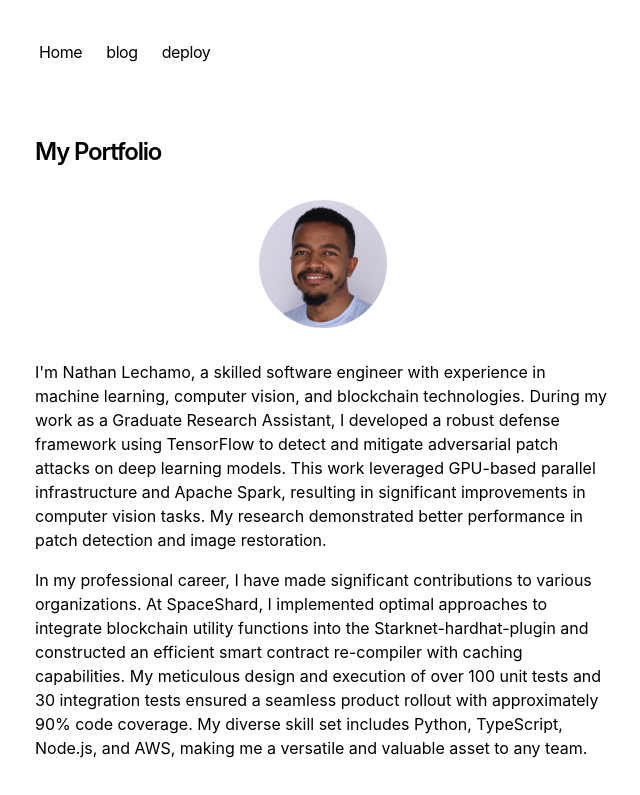
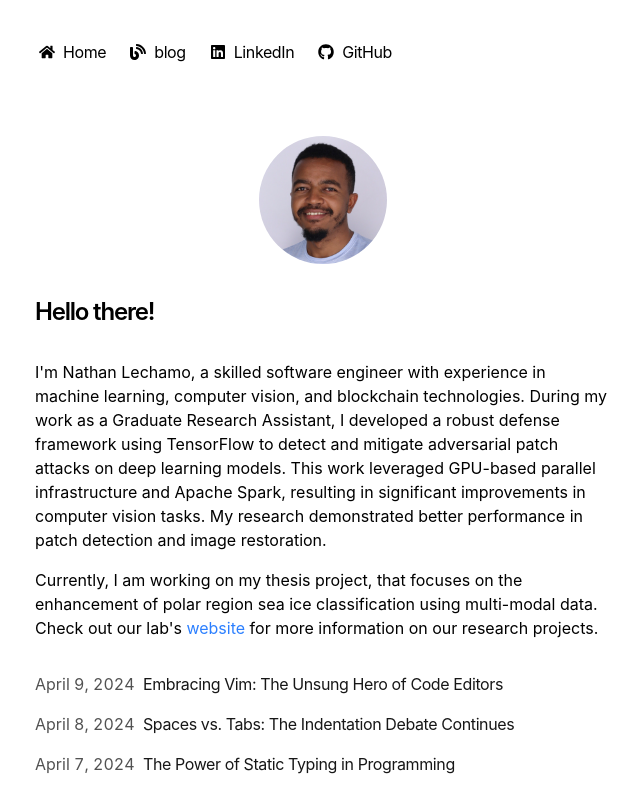
Before and after one commit to nathan-g1/nathan-g1.github.io, a Next.js app: page / in a window 1280 px wide. Shown: the top 795 px of the page, without its empty margins (317-957 px from the left). Built offline with nearby package versions, Linux system fonts and the light colour scheme.

Commit message:
Icons and link

```diff
--- a/app/components/nav.tsx
+++ b/app/components/nav.tsx
@@ -1,14 +1,22 @@
 import Link from 'next/link'
-
+import { FaHome, FaBlog, FaLinkedin, FaGithub } from 'react-icons/fa'
+// add icons to the nav items
 const navItems = {
   '/': {
     name: 'Home',
+    icon: <FaHome />,
   },
   '/blog': {
     name: 'blog',
+    icon: <FaBlog />,
   },
-  'https://vercel.com/templates/next.js/portfolio-starter-kit': {
-    name: 'deploy',
+  'https://www.linkedin.com/in/nathangetachewlechamo': {
+    name: 'LinkedIn',
+    icon: <FaLinkedin />,
+  },
+  'https://github.com/nathan-g1': {
+    icon: <FaGithub />,
+    name: 'GitHub',
   },
 }
 
@@ -21,13 +29,16 @@ export function Navbar() {
           id="nav"
         >
           <div className="flex flex-row space-x-0 pr-10">
-            {Object.entries(navItems).map(([path, { name }]) => {
+            {Object.entries(navItems).map(([path, { name, icon }]) => {
               return (
                 <Link
                   key={path}
                   href={path}
-                  className="transition-all hover:text-neutral-800 dark:hover:text-neutral-200 flex align-middle relative py-1 px-2 m-1"
+                  className="transition-all hover:text-neutral-800 dark:hover:text-neutral-200 flex align-middle items-center relative py-1 px-2 m-1"
                 >
+                  <span className="mr-2 flex-shrink-0">
+                  {icon}
+                  </span>
                   {name}
                 </Link>
               )
--- a/app/page.tsx
+++ b/app/page.tsx
@@ -1,13 +1,12 @@
 import { BlogPosts } from 'app/components/posts'
 import Image from 'next/image'
 import profile_ from '../public/images/profile_.jpeg'
+import Link from 'next/link'
 
 export default function Page() {
   return (
     <section>
-      <h1 className="mb-8 text-2xl font-semibold tracking-tighter">
-        My Portfolio
-      </h1>
+
 
       {/* Put a next js image using tailwind from source app/images/image.jpg */}
 
@@ -21,6 +20,10 @@ export default function Page() {
         />
       </div>
 
+      <h1 className="mb-8 text-2xl font-semibold tracking-tighter">
+        Hello there!
+      </h1>
+
       <p className="mb-4">
         {`I'm Nathan Lechamo, a skilled software engineer with experience in machine learning,
         computer vision, and blockchain technologies. During my work as a Graduate Research
@@ -31,17 +34,14 @@ export default function Page() {
       </p>
 
       <p className="mb-4">
-      {`
-        In my professional career, I have made significant contributions
-        to various organizations. At SpaceShard, I implemented optimal
-        approaches to integrate blockchain utility functions into the
-        Starknet-hardhat-plugin and constructed an efficient smart contract
-        re-compiler with caching capabilities. My meticulous design and
-        execution of over 100 unit tests and 30 integration tests ensured
-        a seamless product rollout with approximately 90% code coverage.
-        My diverse skill set includes Python, TypeScript, Node.js, and
-        AWS, making me a versatile and valuable asset to any team.`}
+        {`Currently, I am working on my thesis project, that focuses on the enhancement of polar region sea ice classification
+        using multi-modal data. Check out our lab's `}
+        <Link href="https://www.cs.utsa.edu/~sprasad/parint_lab/" legacyBehavior>
+          <a className="text-blue-500 hover:underline">website</a>
+        </Link>
+        {` for more information on our research projects.`}
       </p>
+
       <div className="my-8">
         <BlogPosts />
       </div>
--- a/package.json
+++ b/package.json
@@ -18,6 +18,7 @@
     "postcss": "^8.4.35",
     "react": "18.3.1",
     "react-dom": "18.2.0",
+    "react-icons": "^5.3.0",
     "sugar-high": "^0.6.0",
     "tailwindcss": "4.0.0-alpha.13",
     "typescript": "5.3.3"
```
Also changed, not shown: 1 other file (tests, documents, lock files or other folders).
